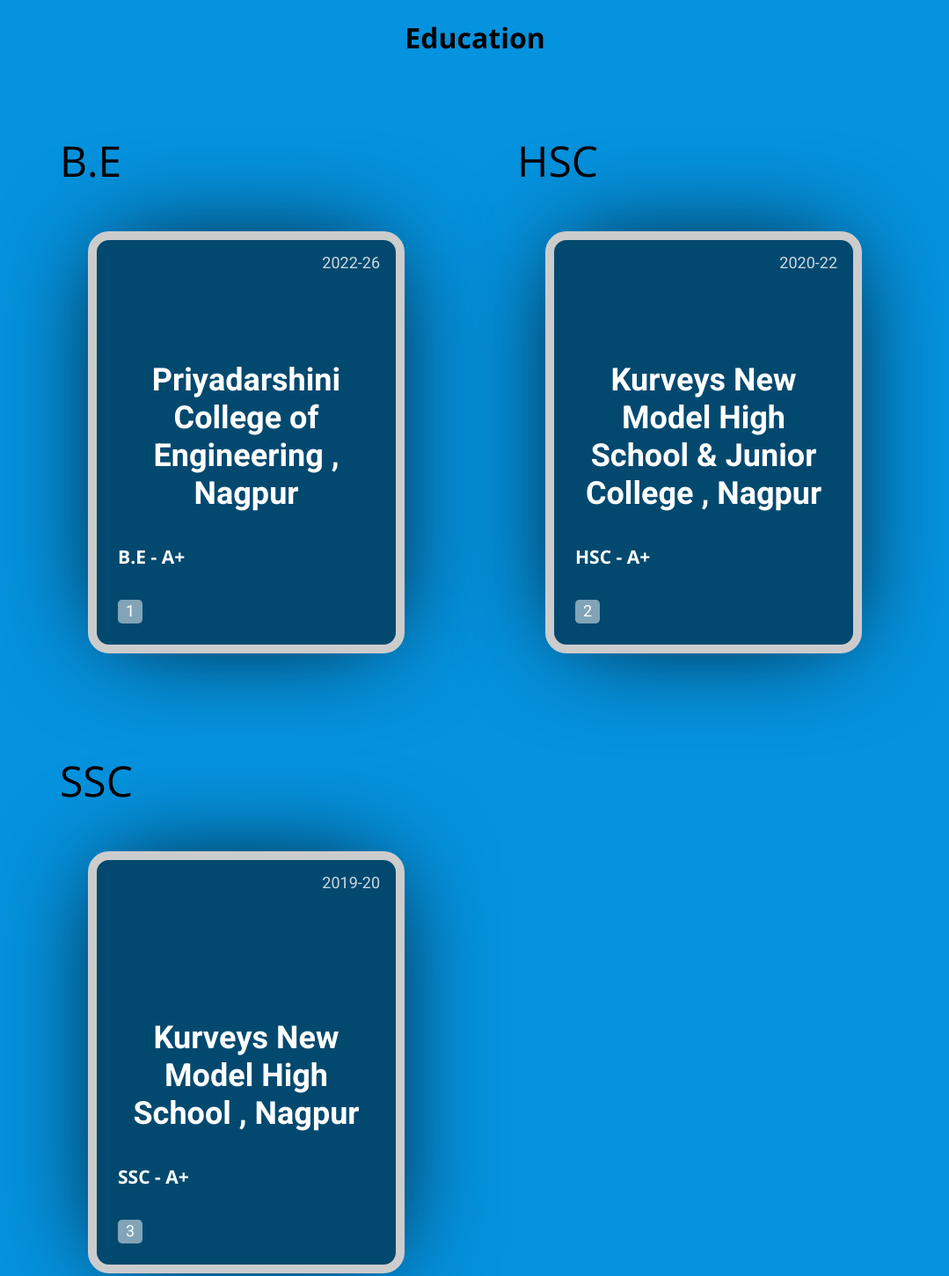
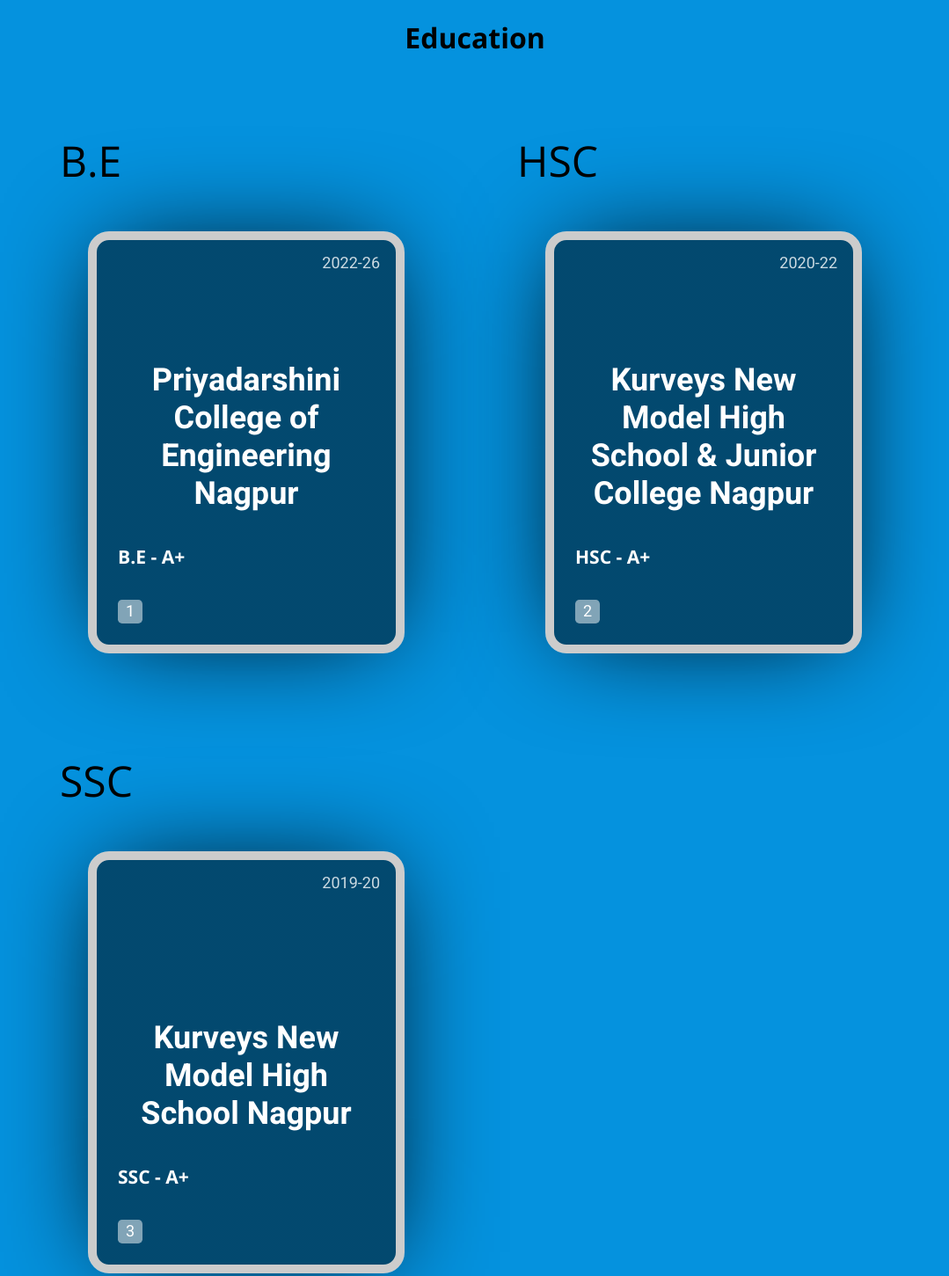
Before and after one commit to UmendraBisen2/Card, a plain HTML site: page index.html in a window 1280 px wide. Shown: the top 1451 px of the page at 88% size, without its empty margins (100-1179 px from the left). Drawn offline with nearby package versions, Linux system fonts and the light colour scheme.

Commit message:
Update index.html

```diff
--- a/index.html
+++ b/index.html
@@ -13,7 +13,7 @@
     <div class="num">B.E</div>
     <a class="card" href=" " style="--bg-img: url('')">
       <div>
-        <h1>Priyadarshini College of Engineering , Nagpur</h1>
+        <h1>Priyadarshini College of Engineering Nagpur</h1>
        <h3> <p>B.E - A+</p></h3>
         <div class="date">2022-26</div>
         <div class="tags">
@@ -26,7 +26,7 @@
     <div class="num">HSC</div>
     <a class="card" href="" style="--bg-img: url('')">
       <div>
-        <h1>Kurveys New Model High School & Junior College , Nagpur</h1>
+        <h1>Kurveys New Model High School & Junior College Nagpur</h1>
 
             <h3> <p>HSC - A+</p></h3>
         <div class="date">2020-22</div>
@@ -40,7 +40,7 @@
     <div class="num">SSC</div>
     <a class="card" href="" style="--bg-img: url('')">
       <div>
-        <h1>Kurveys New Model High School , Nagpur</h1>
+        <h1>Kurveys New Model High School Nagpur</h1>
         <h3> <p>SSC - A+</p></h3>
         <div class="date">2019-20</div>
         <div class="tags">
```
